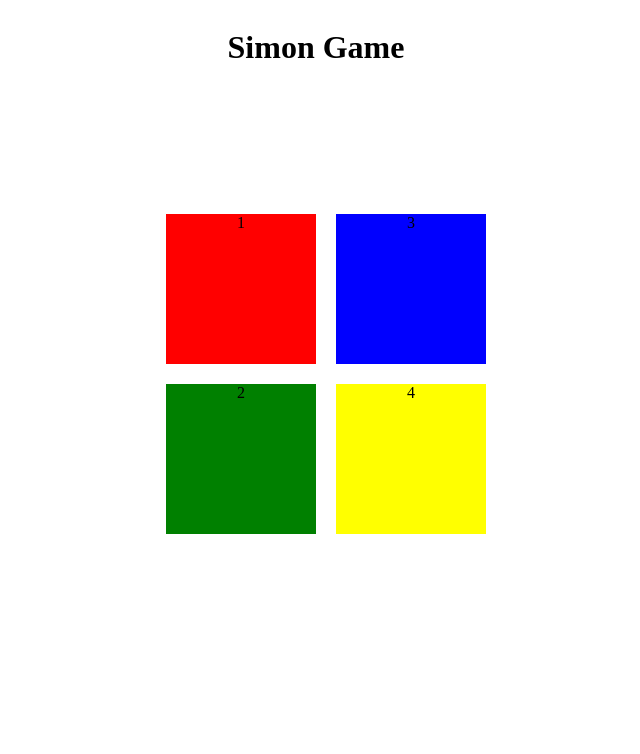
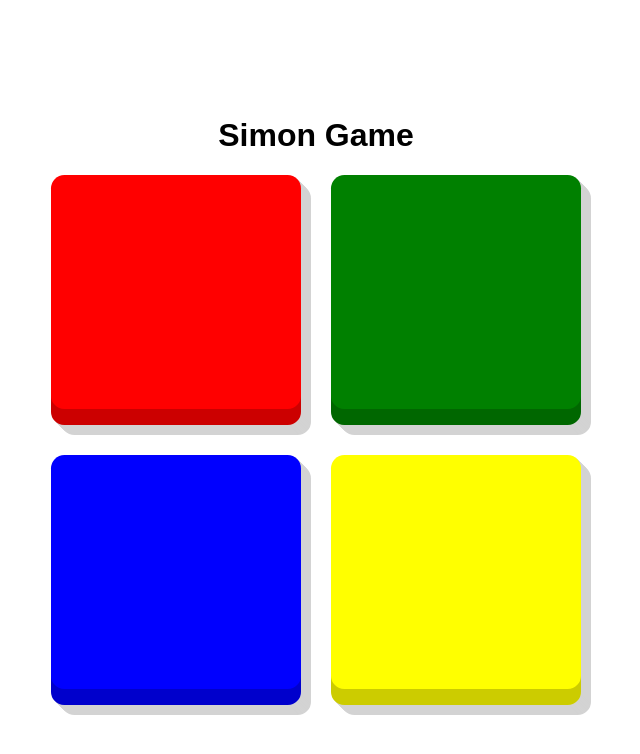
Before and after one commit to tommygl2112/simon_says_game, a website: page index.html in a window 1280 px wide. Shown: the whole page, without its empty margins (324-964 px from the left). Drawn offline with Linux system fonts and the light colour scheme.

Commit message:
Estructure and desing changed

```diff
--- a/index.html
+++ b/index.html
@@ -10,28 +10,25 @@
 </head>
 
 <body>
+    <!-- Div which contains all the game user interface -->
+    <div id="Flex-container-Parent">
 
-    <div id="Flex-contain-Parent">
-
+        <!-- Title and level counter -->
         <header>
             <h1> Simon Game </h1>
         </header>
 
-        <div class="flex-game-box">
-            <!-- Game -->
-            <div id="row">
-                <div onclick="" id="red" class="gameButtos">1</div>
-                <div onclick="" id="green" class="gameButtos">2</div>
-            </div>
-
-            <div id="row">
-                <div onclick="" id="blue" class="gameButtos">3</div>
-                <div onclick="" id="yellow" class="gameButtos">4</div>
-            </div>
+        <!-- Game -->
+        <div class="gameBox-greed">
+            <button id="red"></button>
+            <button id="green"></button>
+            <button id="blue"></button>
+            <button id="yellow"></button>
         </div>
 
+        <!-- Here will be the "Start game" button and the intructions -->
         <footer>
-            <!-- instrutions  -->
+
         </footer>
 
     </div>
--- a/styles.css
+++ b/styles.css
@@ -1,42 +1,76 @@
-.flex-game-box{
+html,
+body {
+    height: 100%;
+}
+
+body {
+    margin: 0;
+    text-align: center;
+    font-family: Arial;
+}
+
+/* Main flex box which contains the UI elements centered*/
+#Flex-container-Parent {
     display: flex;
     justify-content: center;
     align-content: center;
     align-items: center;
-    margin: 0 auto;
-    margin-top: 10%;
+    flex-direction: column;
+    height: 100%;
+}
+
+/* Grid which accommodates the elements in the form of a cube */
+.gameBox-greed {
+    display: inline-grid;
+    grid-gap: 30px;
+    grid-template-columns: auto auto;
 
 }
 
-#Flex-contain-Parent{
-    display: flex;
-    flex-direction: column;
-    text-align: center;
+/* Button 3D style */
+button {
+    height: 250px;
+    width: 250px;
+    outline: 0;
+    border-radius: 1em;
+    border: none;
+    transition: all .3s ease-out; /* Here you set the time it will take to lower the button when it is pressed */
+    box-shadow: inset 0 -16px 0 0 rgba(0, 0, 0, .2), /* Simulates a 3D boxes with shadows */
+        1px 1px 0 0 lightgray,
+        2px 2px 0 0 lightgray,
+        3px 3px 0 0 lightgray,
+        4px 4px 0 0 lightgray,
+        5px 5px 0 0 lightgray,
+        6px 6px 0 0 lightgray,
+        7px 7px 0 0 lightgray,
+        8px 8px 0 0 lightgray,
+        9px 9px 0 0 lightgray,
+        10px 10px 0 0 lightgray;
 }
 
-.row{
-    display: flex;
-    flex-direction: row;
-
+/* When you click the buttons changes the shadows size to simulated that the button is pressed*/
+button:active {
+    box-shadow: inset 0 -4px 0 0 rgba(0, 0, 0, .2),
+        1px 1px 0 0 lightgray,
+        2px 2px 0 0 lightgray,
+        3px 3px 0 0 lightgray,
+        4px 4px 0 0 lightgray,
+        5px 5px 0 0 lightgray;
 }
 
-.gameButtos{
-    width: 150px;
-    height: 150px;
-    margin-left: 20px;
-    margin-bottom: 20px;
-    cursor: pointer;
+/* Sets the button colors */
+#red {
+    background-color: red;
 }
 
-#red{
-    background-color: red;
+#blue {
+    background-color: blue;
 }
-#green{
+
+#green {
     background-color: green;
 }
-#blue{
-    background-color: blue;
-}
-#yellow{
+
+#yellow {
     background-color: yellow;
 }
```
